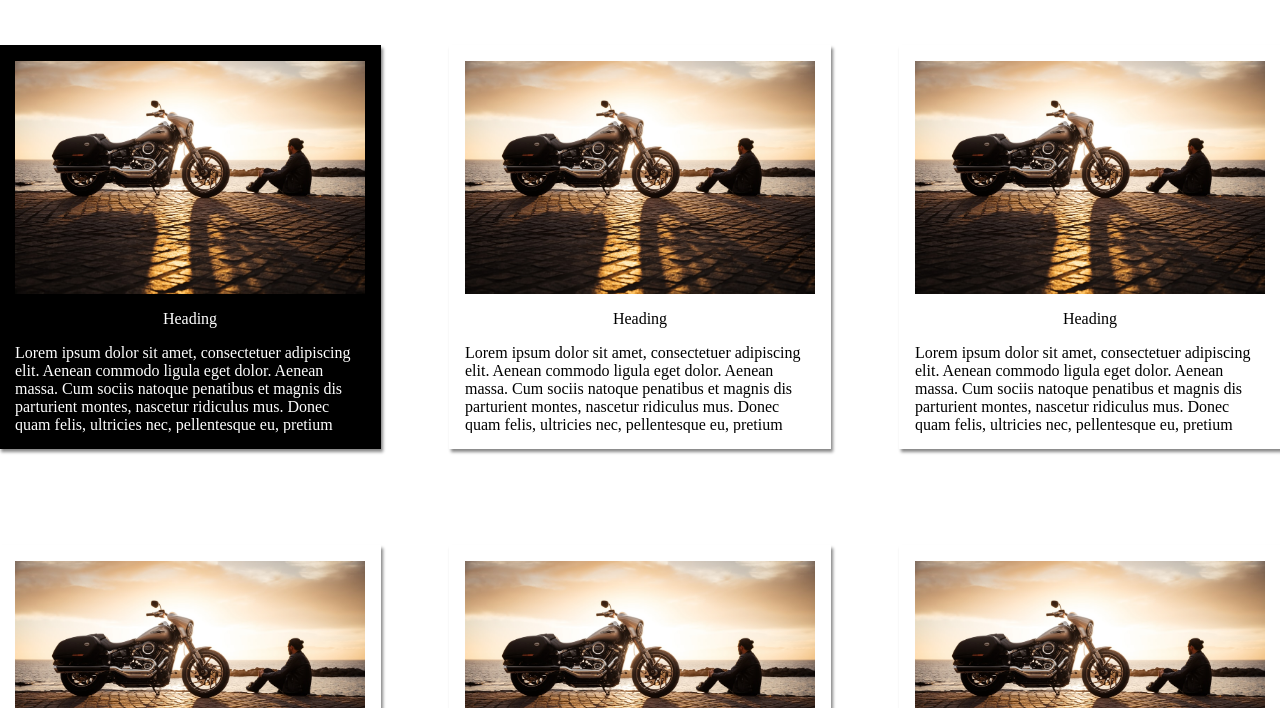
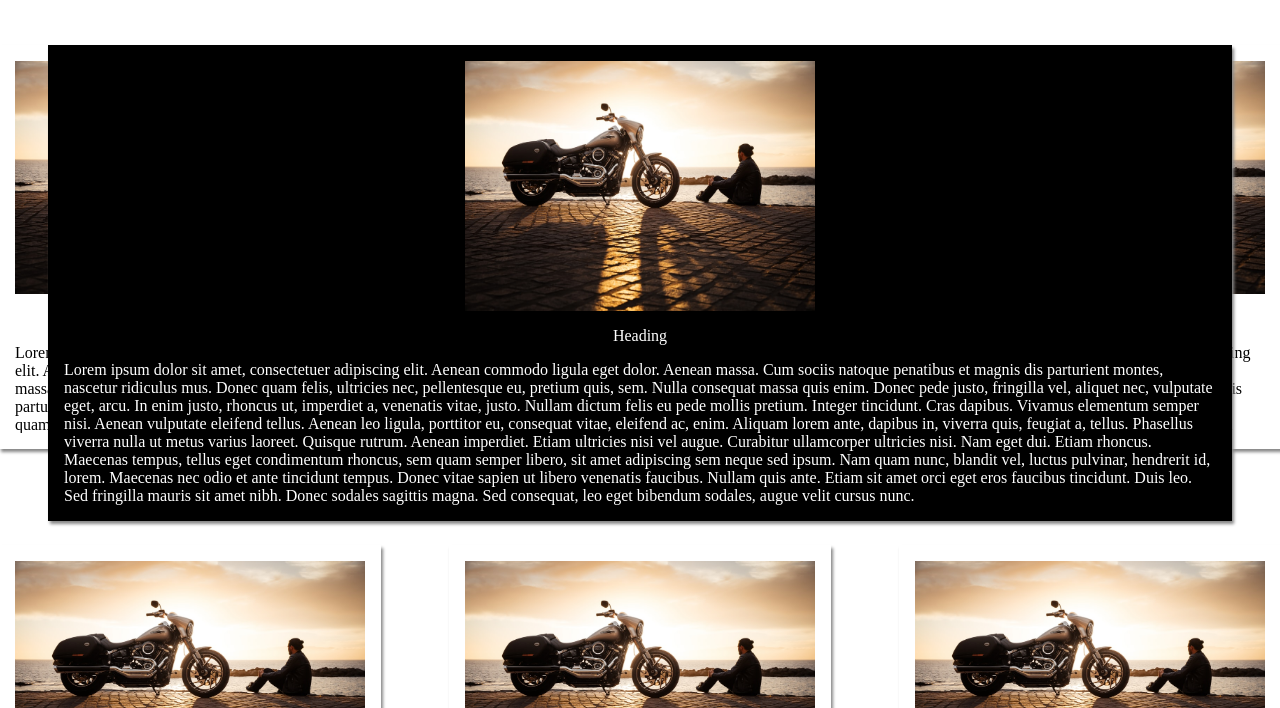
Before and after one commit to dave-cmd/Kalatopia-Art-Gallery, a plain HTML site: page index.html in a window 1280 px wide. Both pictures are taken after a click on the element 190 px from the left and 339 px from the top of the page. Shown: the part 92-800 px from the top of the page. Drawn offline with Linux system fonts and the light colour scheme.

```diff
--- a/css/style.css
+++ b/css/style.css
@@ -148,4 +148,13 @@
 .card.active{
     background-color: black;
     color: white;
+    position: absolute;
+    z-index: 1;
+    font-weight: lighter;
+
 }
+/*
+body{
+    filter: blur(5px);
+}
+*/
```
